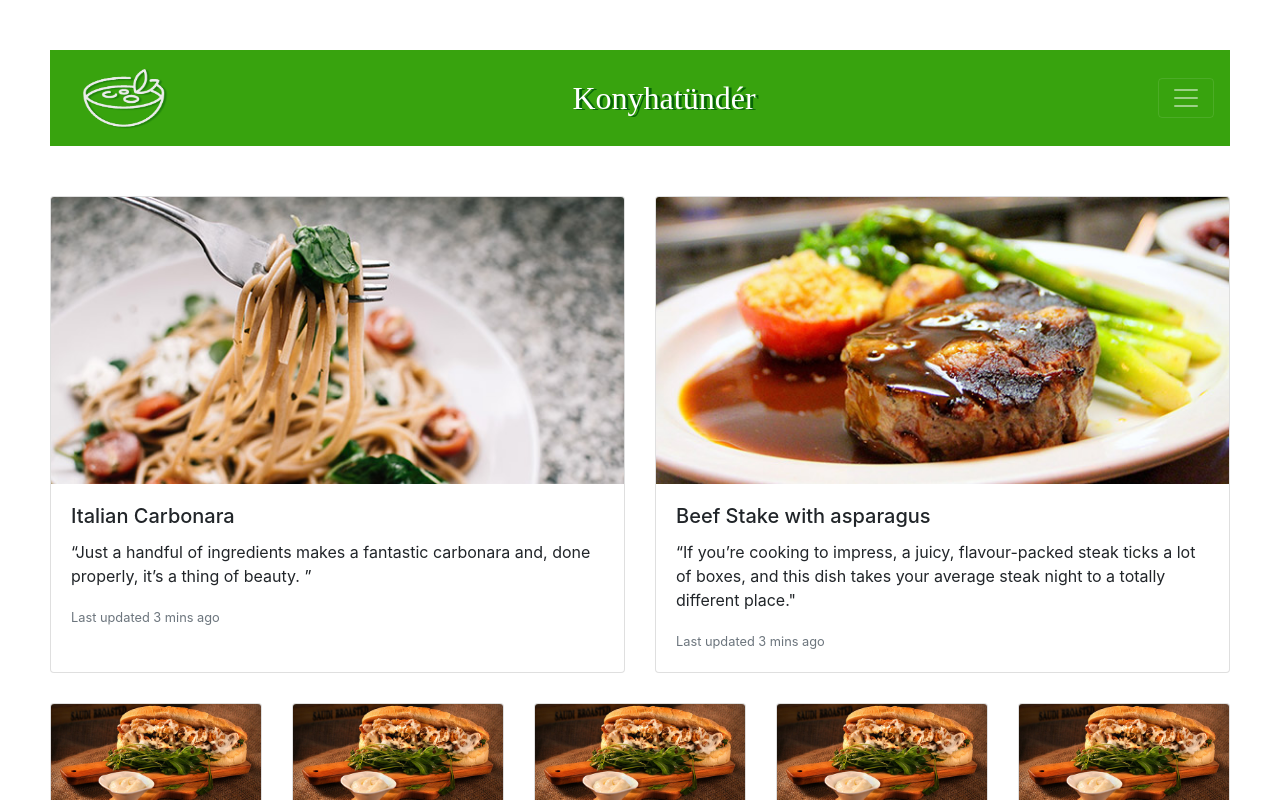
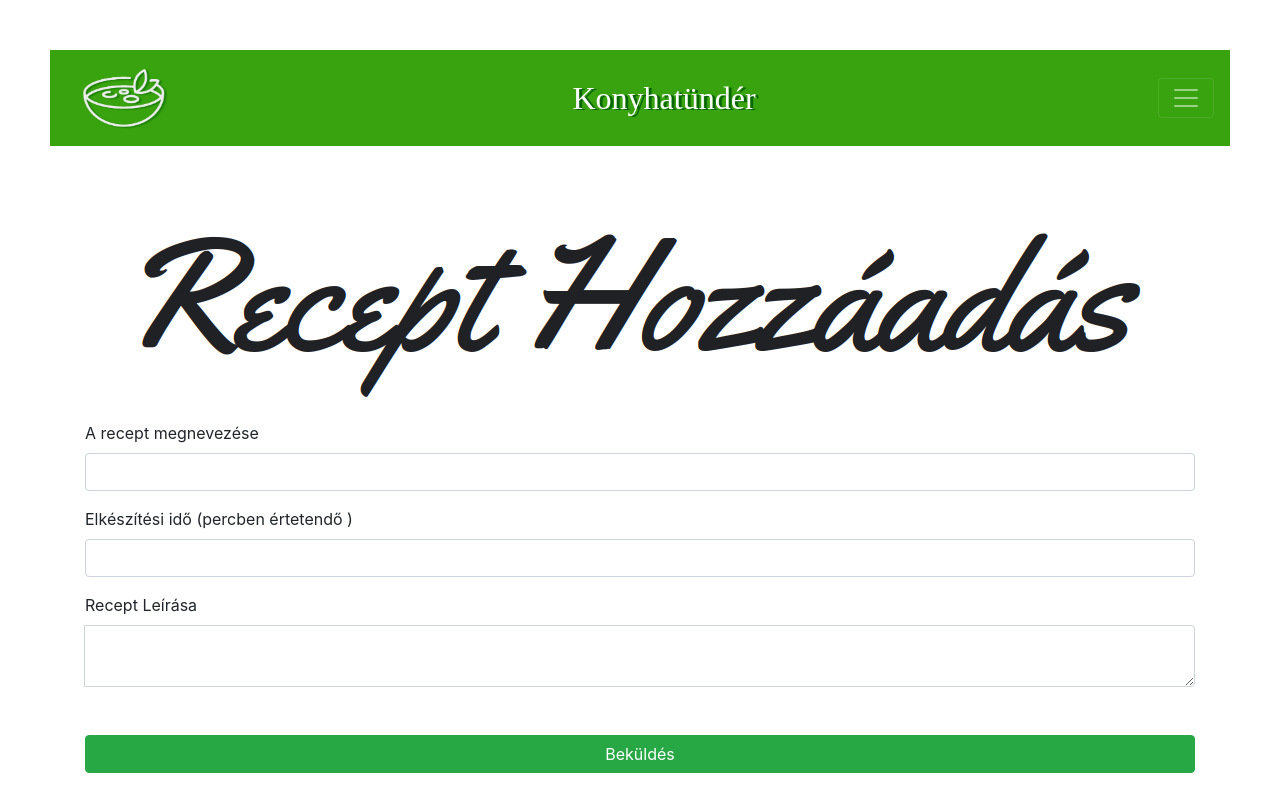
Before and after one commit to flowacademyhu/kappa-konyhatunder, a React (Create React App) app in the folder frontend/: page /mainPage in a window 1280 px wide. Shown: the top 800 px of the page. Built offline with nearby package versions, Linux system fonts and the light colour scheme; a web font is replaced by a local one.

Commit message:
Improve recipeForm {6uliver}

```diff
--- a/frontend/src/components/AddRecepieForm.js
+++ b/frontend/src/components/AddRecepieForm.js
@@ -2,6 +2,7 @@ import InputGroups from './InputGroups';
 import { Form, Formik } from 'formik';
 import * as yup from 'yup';
 import { FormControl, InputGroup } from 'react-bootstrap';
+import logo from '../images/recept.png';
 
 const validationSchema = yup.object().shape({
   recepieName: yup
@@ -13,11 +14,15 @@ const validationSchema = yup.object().shape({
 
 function AddRecepieForm() {
   return (
+    <>
+      <div class="text-center">
+        <img src={logo} className="img-fluid" alt="mainLogo" />
+      </div>
       <div className="container">
         <div className="justify-content-center">
           <Formik
             validationSchema={validationSchema}
-          initialValues={{ userName: '', password: '' }}
+            initialValues={{ recepieName: '', makingTime: '' }}
             onSubmit={(e) => console.log(e)}
           >
             <Form>
@@ -41,7 +46,9 @@ function AddRecepieForm() {
                   aria-label="With textarea"
                 />
               </InputGroup>
+              <br></br>
 
+              <br></br>
               <button className="btn btn-success  w-100" type="submit">
                 Beküldés
               </button>
@@ -49,6 +56,7 @@ function AddRecepieForm() {
           </Formik>
         </div>
       </div>
+    </>
   );
 }
 
--- a/frontend/src/components/MainPage.js
+++ b/frontend/src/components/MainPage.js
@@ -1,5 +1,7 @@
+import AddRecepieForm from './AddRecepieForm';
+
 function MainPage() {
-  return <div></div>;
+  return <AddRecepieForm />;
 }
 
 export default MainPage;
```
Also changed, not shown: frontend/src/images/recept.png (added). Lines whose indentation alone changed are shown as unchanged.
